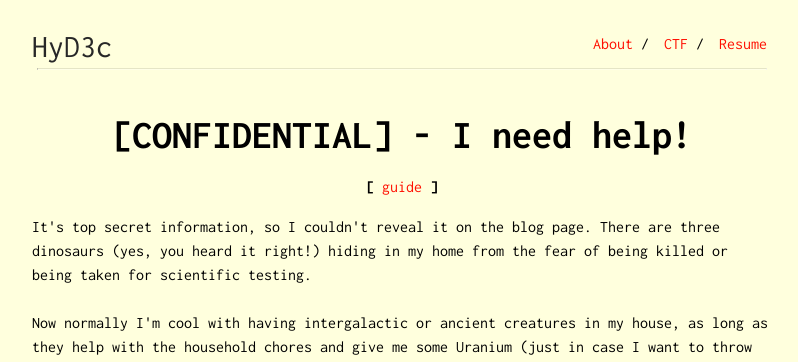
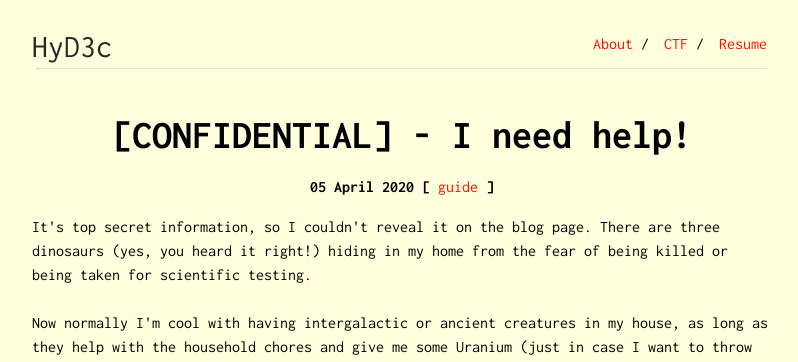
Before and after one commit to HyD3c/HyD3c.github.io, a Jekyll site: the page built from _posts/2020-04-05-private-example.html, in a window 1280 px wide. Shown: the top 362 px of the page, without its empty margins (238-1036 px from the left). Built offline with Jekyll 4.4.1, drawn with Linux system fonts in a browser that asks for light colours.

Commit message:
Update post.html

```diff
--- a/_layouts/post.html
+++ b/_layouts/post.html
@@ -3,6 +3,7 @@ layout: default
 ---
 
 <div class="page-subtitle">
+    <b>{{ page.date | date: "%d %B %Y" }}</b>
     {% for tag in page.tags %}
         {% if page.tags.first == tag %}
             <b>[</b>
```
